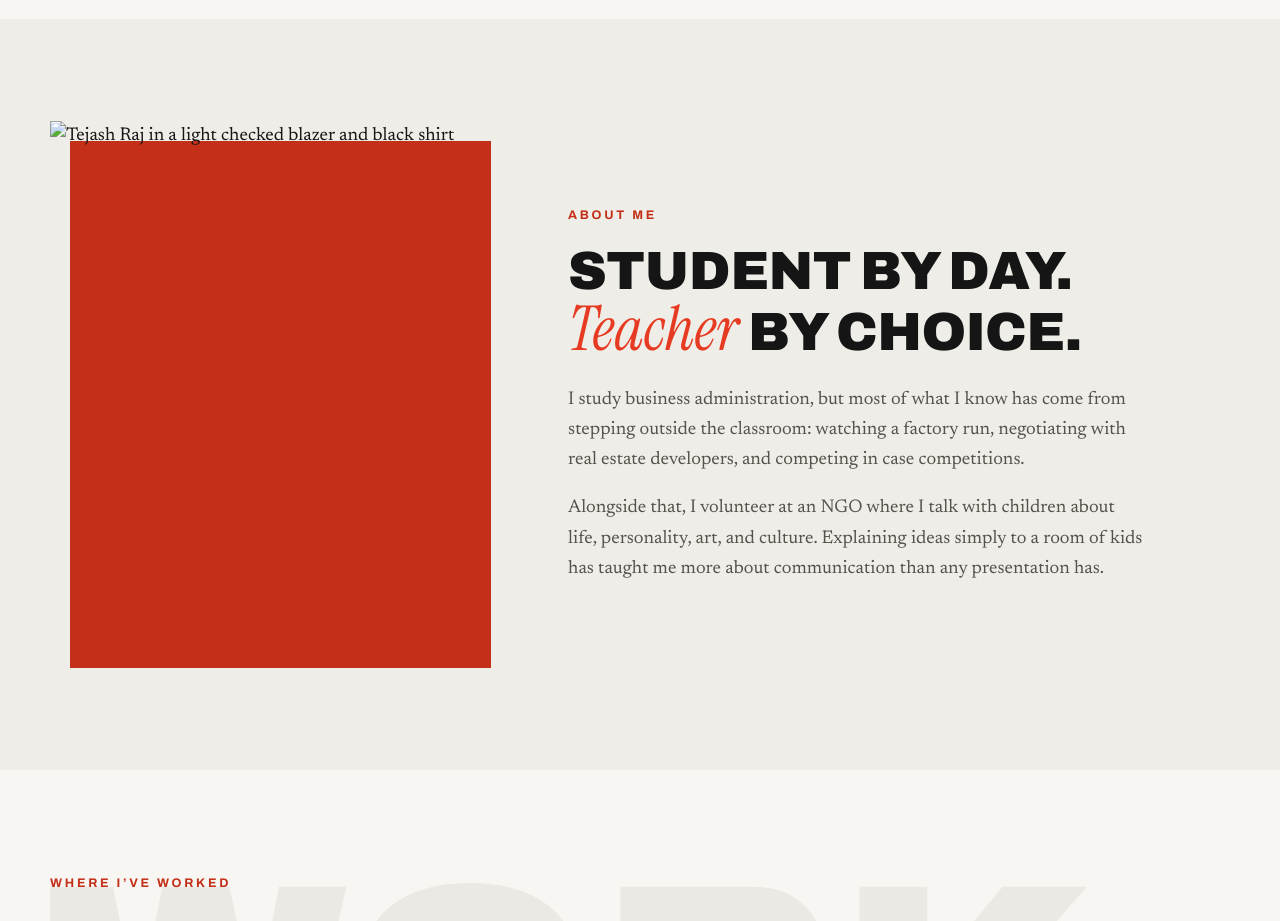
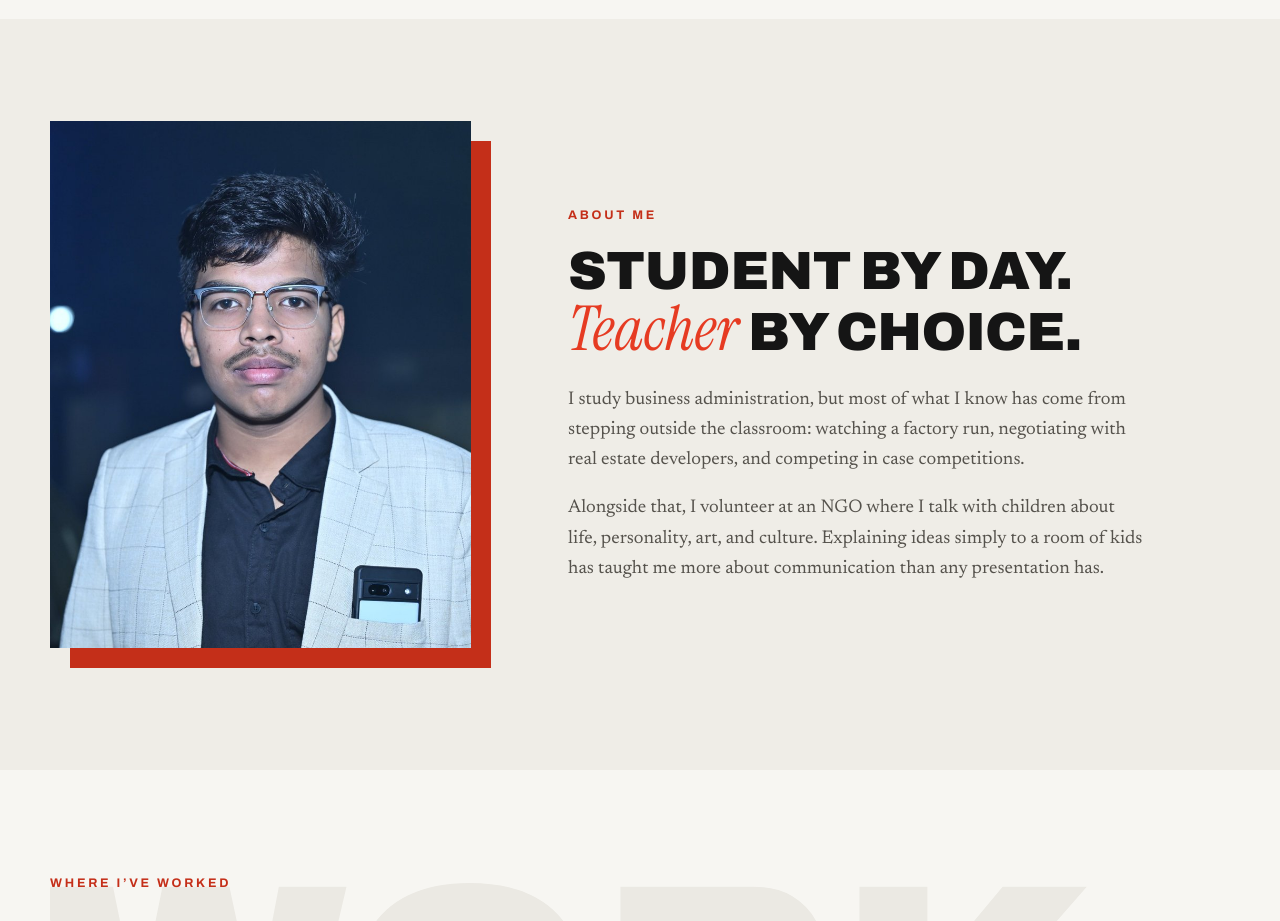
Before and after one commit to tejashraj1236-cloud/PORTFOLIO, a plain HTML site: page index.html in a window 1280 px wide. Shown: the part 900-1821 px from the top of the page. Drawn offline with Linux system fonts and the light colour scheme.

Commit message:
Update index.html

```diff
--- a/index.html
+++ b/index.html
@@ -62,7 +62,7 @@
     <section id="about" class="section section-tint">
       <div class="wrap about-grid">
         <figure class="portrait">
-          <img src="TEJASH.JPG" width="800" height="1000" alt="Tejash Raj in a light checked blazer and black shirt" loading="lazy">
+          <img src="TEJASH.JPG.jpg" width="800" height="1000" alt="Tejash Raj in a light checked blazer and black shirt" loading="lazy">
         </figure>
 
         <div class="about-text">
```
